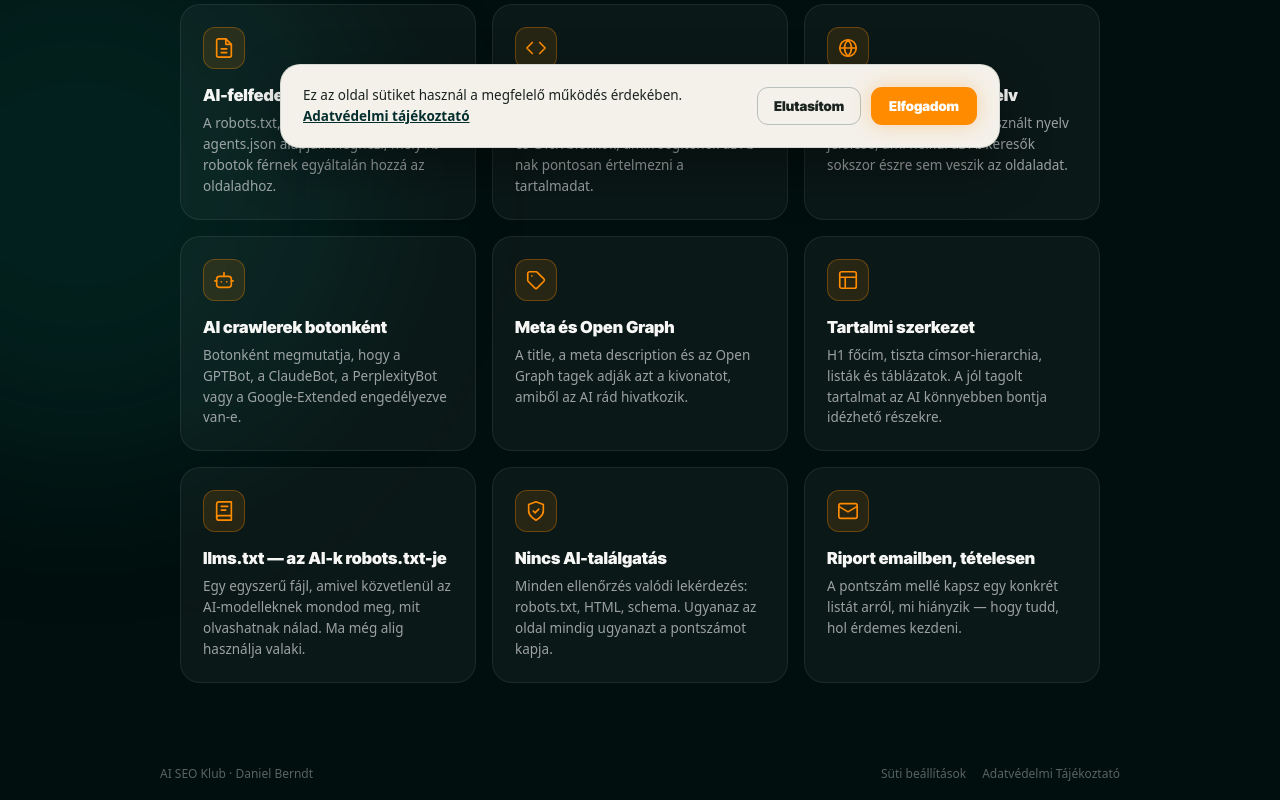
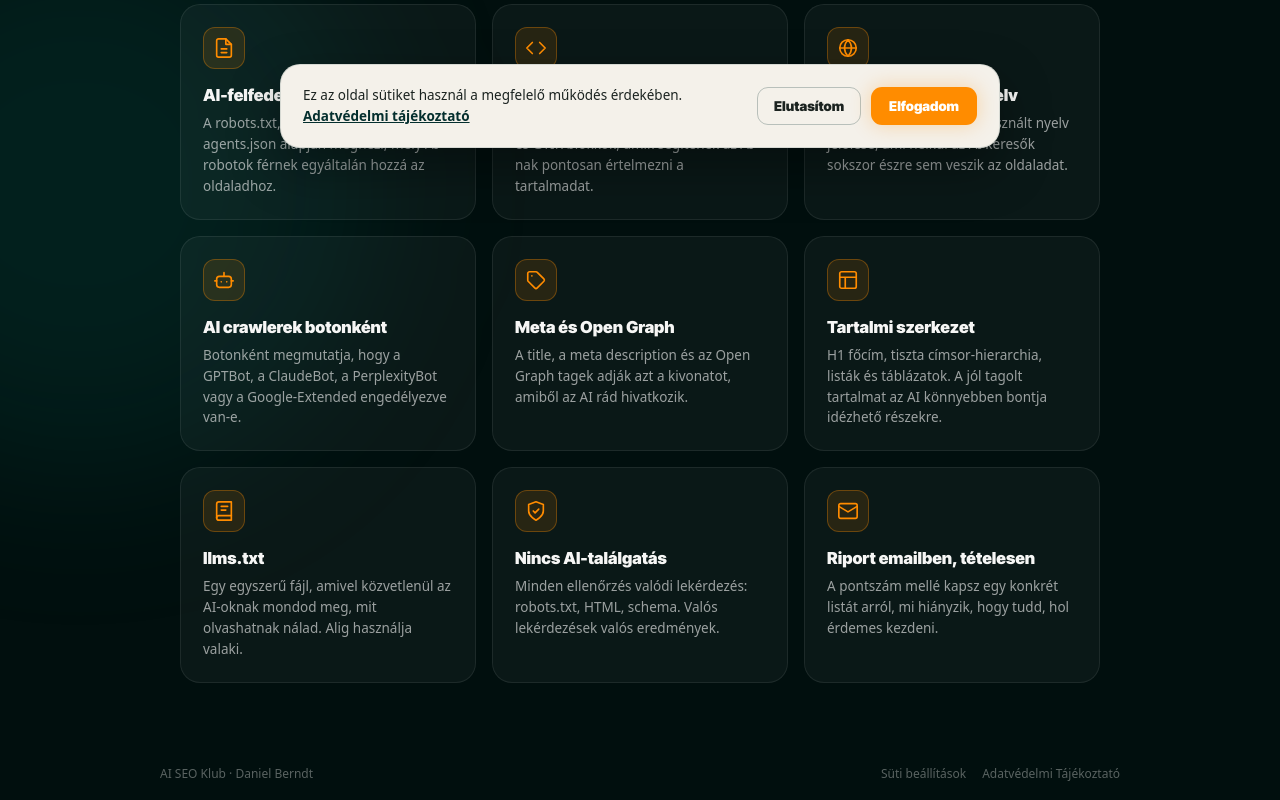
Before and after one commit to danielberndt-ai/aiseoklub, a React (Vite) app: page / in a window 1280 px wide. Shown: the part 636-1436 px from the top of the page. Built offline with nearby package versions, Linux system fonts and the light colour scheme; a web font is replaced by a local one.

Commit message:
Az utolsó 3 kártya szövegének pontosítása

```diff
--- a/src/App.jsx
+++ b/src/App.jsx
@@ -739,18 +739,18 @@ const AUDIT_FEATURES = [
   },
   {
     icon: IconBook,
-    title: "llms.txt — az AI-k robots.txt-je",
-    desc: "Egy egyszerű fájl, amivel közvetlenül az AI-modelleknek mondod meg, mit olvashatnak nálad. Ma még alig használja valaki.",
+    title: "llms.txt",
+    desc: "Egy egyszerű fájl, amivel közvetlenül az AI-oknak mondod meg, mit olvashatnak nálad. Alig használja valaki.",
   },
   {
     icon: IconShield,
     title: "Nincs AI-találgatás",
-    desc: "Minden ellenőrzés valódi lekérdezés: robots.txt, HTML, schema. Ugyanaz az oldal mindig ugyanazt a pontszámot kapja.",
+    desc: "Minden ellenőrzés valódi lekérdezés: robots.txt, HTML, schema. Valós lekérdezések valós eredmények.",
   },
   {
     icon: IconMail,
     title: "Riport emailben, tételesen",
-    desc: "A pontszám mellé kapsz egy konkrét listát arról, mi hiányzik — hogy tudd, hol érdemes kezdeni.",
+    desc: "A pontszám mellé kapsz egy konkrét listát arról, mi hiányzik, hogy tudd, hol érdemes kezdeni.",
   },
 ];
 
```
